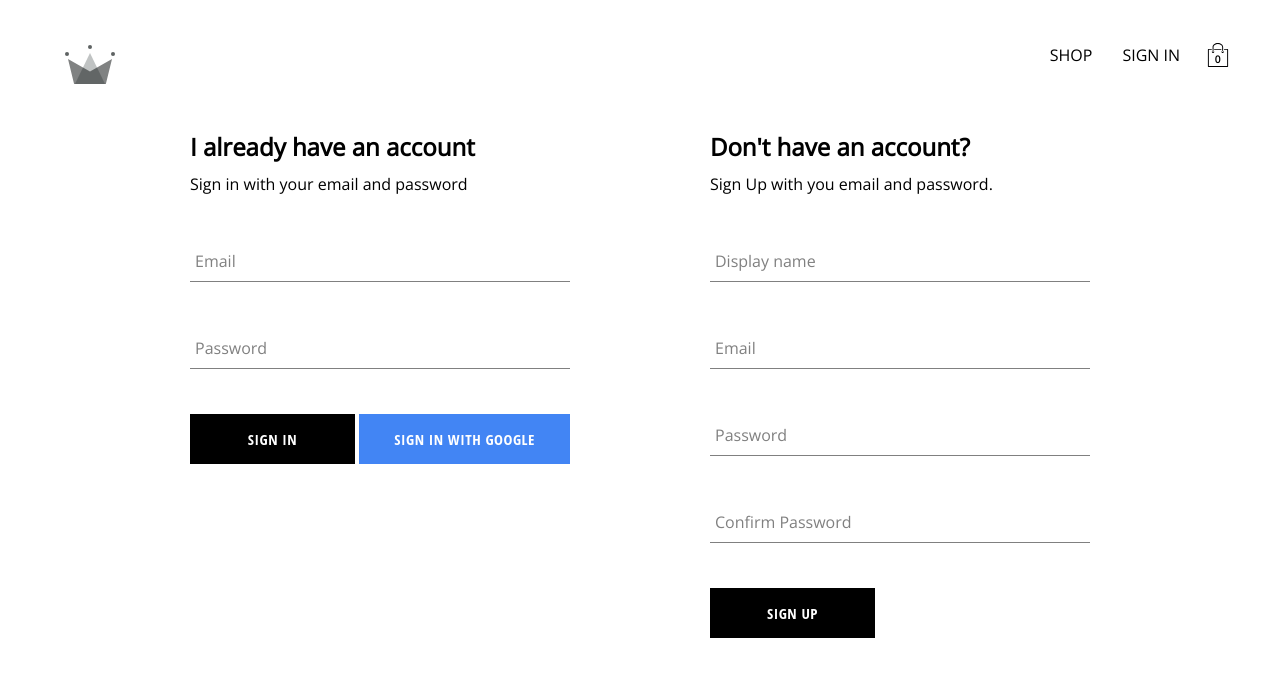
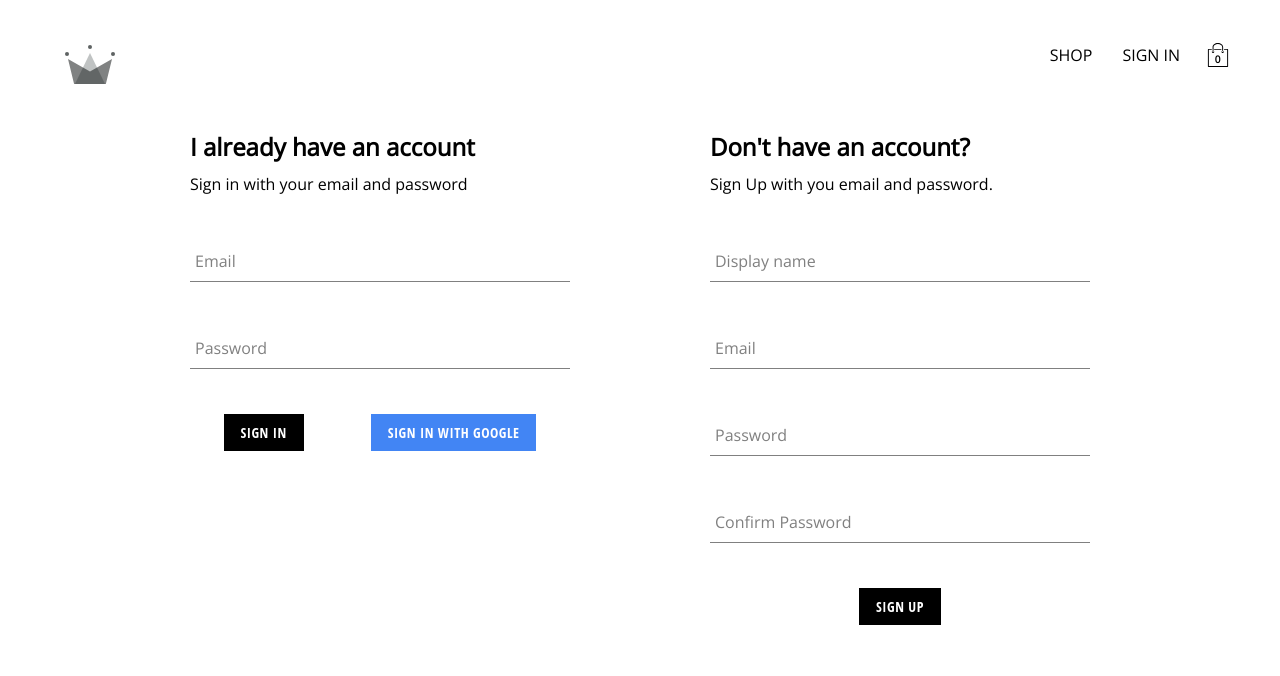
Before and after one commit to DominikKorpusik/goldstar-clothing-shop, a React (Create React App) app: page /auth in a window 1280 px wide. Shown: the top 676 px of the page. Built offline with nearby package versions, Linux system fonts and the light colour scheme; no server answers; a web font is replaced by a local one.

Commit message:
Added checkout feature summing all cart items etc., checkout-item, checkout-table, new navigation panel checkout.

```diff
--- a/src/App.js
+++ b/src/App.js
@@ -3,6 +3,7 @@ import Home from "./routes/home/home.component";
 import Navigation from "./routes/navigation/navigation.component";
 import Authentication from "./routes/authentication/authentication.component";
 import Shop from "./routes/shop/shop.component";
+import Checkout from "./routes/checkout/checkout.component";
 
 const App = () => {
   return (
@@ -11,6 +12,7 @@ const App = () => {
         <Route index element={<Home />} />
         <Route path="shop" element={<Shop />} />
         <Route path="auth" element={<Authentication />} />
+        <Route path="checkout" element={<Checkout />} />
       </Route>
     </Routes>
   );
--- a/src/components/button/button.styles.scss
+++ b/src/components/button/button.styles.scss
@@ -1,11 +1,8 @@
 .button-container {
-  min-width: 165px;
-  width: auto;
-  height: 50px;
   letter-spacing: 0.5px;
-  line-height: 50px;
-  padding: 0 35px 0 35px;
-  font-size: 15px;
+  line-height: 1.55;
+  padding: 0.55em 1.2em;
+  font-size: max(calc(20 / 1920 * 100vw), 14px);
   background-color: black;
   color: white;
   text-transform: uppercase;
@@ -15,6 +12,9 @@
   cursor: pointer;
   display: flex;
   justify-content: center;
+  align-items: center;
+  transition: all 0.3s linear;
+  margin: 0 auto;
 
   &:hover {
     background-color: white;
--- a/src/components/cart-dropdown/cart-dropdown.component.jsx
+++ b/src/components/cart-dropdown/cart-dropdown.component.jsx
@@ -1,4 +1,5 @@
 import { useContext } from "react";
+import { Link } from "react-router-dom";
 
 import { CartContext } from "../../contexts/cart.context";
 
@@ -9,11 +10,12 @@ import "./cart-dropdown.styles.scss";
 
 const CartDropdown = () => {
   const { cartItems } = useContext(CartContext);
+  const cartLength = cartItems.length;
 
   return (
     <div className="cart-dropdown-container">
       <div className="cart-items">
-        {cartItems.length ? (
+        {cartLength ? (
           cartItems.map((cartItem) => (
             <CartItem key={cartItem.id} cartItem={cartItem} />
           ))
@@ -21,7 +23,11 @@ const CartDropdown = () => {
           <span className="empty-message">Your cart is empty</span>
         )}
       </div>
-      <Button>GO TO CHECKOUT</Button>
+      {cartLength ? (
+        <Link to="/checkout">
+          <Button>GO TO CHECKOUT</Button>
+        </Link>
+      ) : null}
     </div>
   );
 };
--- a/src/components/cart-dropdown/cart-dropdown.styles.scss
+++ b/src/components/cart-dropdown/cart-dropdown.styles.scss
@@ -20,6 +20,7 @@
   top: 90px;
   right: 40px;
   z-index: 5;
+  gap: 1.87rem;
 
   .empty-message {
     font-size: 18px;
--- a/src/components/product-card/product-card.component.jsx
+++ b/src/components/product-card/product-card.component.jsx
@@ -8,9 +8,9 @@ import "./product-card.styles.scss";
 
 const ProductCard = ({ product }) => {
   const { name, price, imageUrl } = product;
-  const { addItemToCart } = useContext(CartContext);
+  const { updateItemInCart } = useContext(CartContext);
 
-  const addProductToCart = () => addItemToCart(product);
+  const addProductToCart = () => updateItemInCart(product);
 
   return (
     <div className="product-card-container">
--- a/src/components/product-card/product-card.styles.scss
+++ b/src/components/product-card/product-card.styles.scss
@@ -16,8 +16,8 @@
   button {
     width: 80%;
     opacity: 0.7;
+    top: 255px;
     position: absolute;
-    top: 255px;
     display: none;
   }
 
--- a/src/contexts/cart.context.jsx
+++ b/src/contexts/cart.context.jsx
@@ -1,26 +1,41 @@
 import { createContext, useState, useEffect } from "react";
 
-export const addCartItem = (cartItems, productToAdd) => {
+export const updateCartItem = (cartItems, productToAdd, state = true) => {
   const existingCartItem = cartItems.find(
     (cartItem) => cartItem.id === productToAdd.id
   );
 
   if (existingCartItem) {
-    return cartItems.map((cartItem) =>
-      cartItem.id === productToAdd.id
-        ? { ...cartItem, quantity: cartItem.quantity + 1 }
-        : cartItem
-    );
+    switch (state) {
+      case true:
+        return cartItems.map((cartItem) =>
+          cartItem.id === productToAdd.id
+            ? { ...cartItem, quantity: cartItem.quantity + 1 }
+            : cartItem
+        );
+      case false:
+        return cartItems.map((cartItem) =>
+          cartItem.id === productToAdd.id
+            ? { ...cartItem, quantity: cartItem.quantity - 1 }
+            : cartItem
+        );
+      default:
+        break;
+    }
   }
 
   return [...cartItems, { ...productToAdd, quantity: 1 }];
+};
+
+export const removeItem = (cartItems, productToRemove) => {
+  return cartItems.filter((cartItem) => cartItem.id !== productToRemove.id);
 };
 
 export const CartContext = createContext({
   isCartOpen: false,
   setIsOpen: () => {},
   cartItems: [],
-  addItemToCart: () => {},
+  updateItemInCart: () => {},
   cartItemCount: 0,
 });
 
@@ -29,8 +44,6 @@ export const CartProvider = ({ children }) => {
   const [cartItems, setCartItems] = useState([]);
   const [cartItemCount, setCartItemCount] = useState(0);
 
-  // with useEffect, we pass a callback, and this callback runs
-  // every time something in your dependency array changes
   useEffect(() => {
     const count = cartItems.reduce(
       (total, cartItem) => total + cartItem.quantity,
@@ -39,15 +52,20 @@ export const CartProvider = ({ children }) => {
     setCartItemCount(count);
   }, [cartItems]);
 
-  const addItemToCart = (product) =>
-    setCartItems(addCartItem(cartItems, product));
+  const updateItemInCart = (product, state) =>
+    setCartItems(updateCartItem(cartItems, product, state));
+
+  const removeItemFromCart = (product) => {
+    setCartItems(removeItem(cartItems, product));
+  };
 
   const value = {
     isCartOpen,
     setIsCartOpen,
     cartItems,
-    addItemToCart,
+    updateItemInCart,
     cartItemCount,
+    removeItemFromCart,
   };
 
   return <CartContext.Provider value={value}>{children}</CartContext.Provider>;
```
